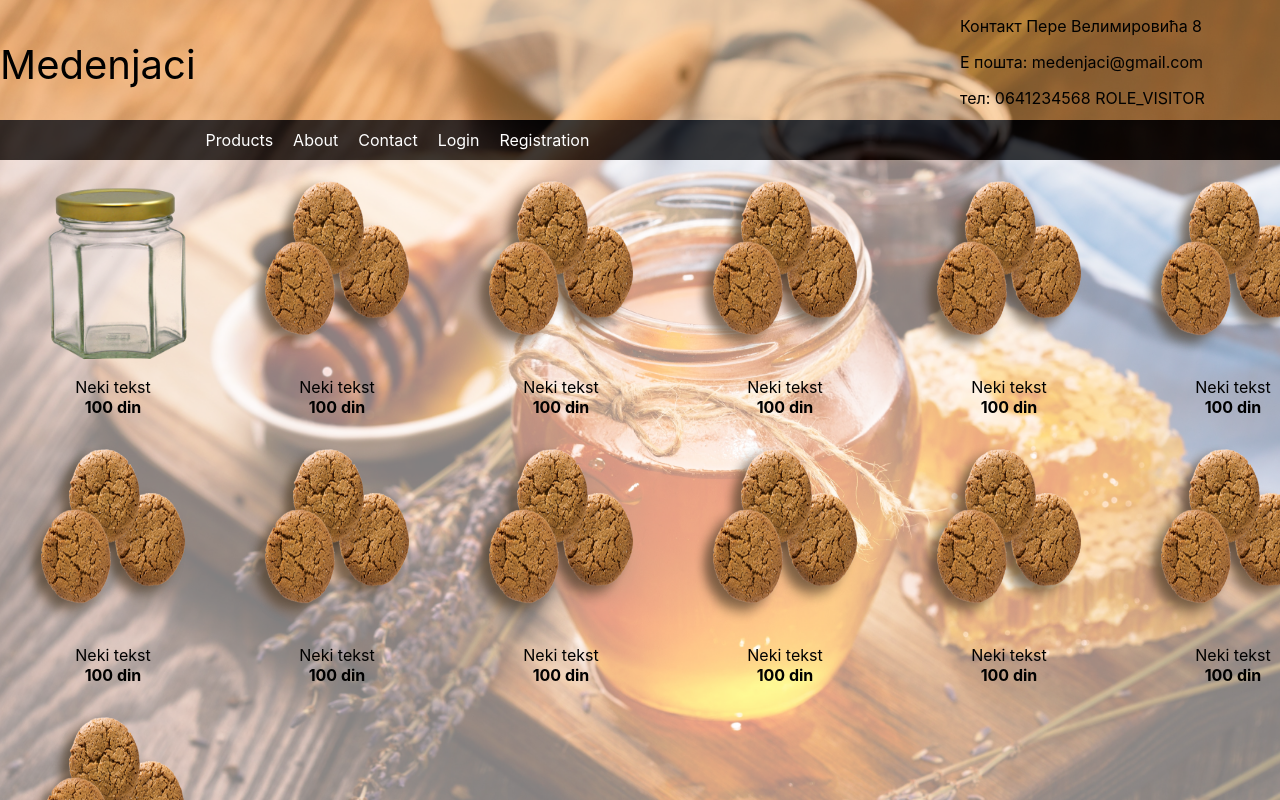
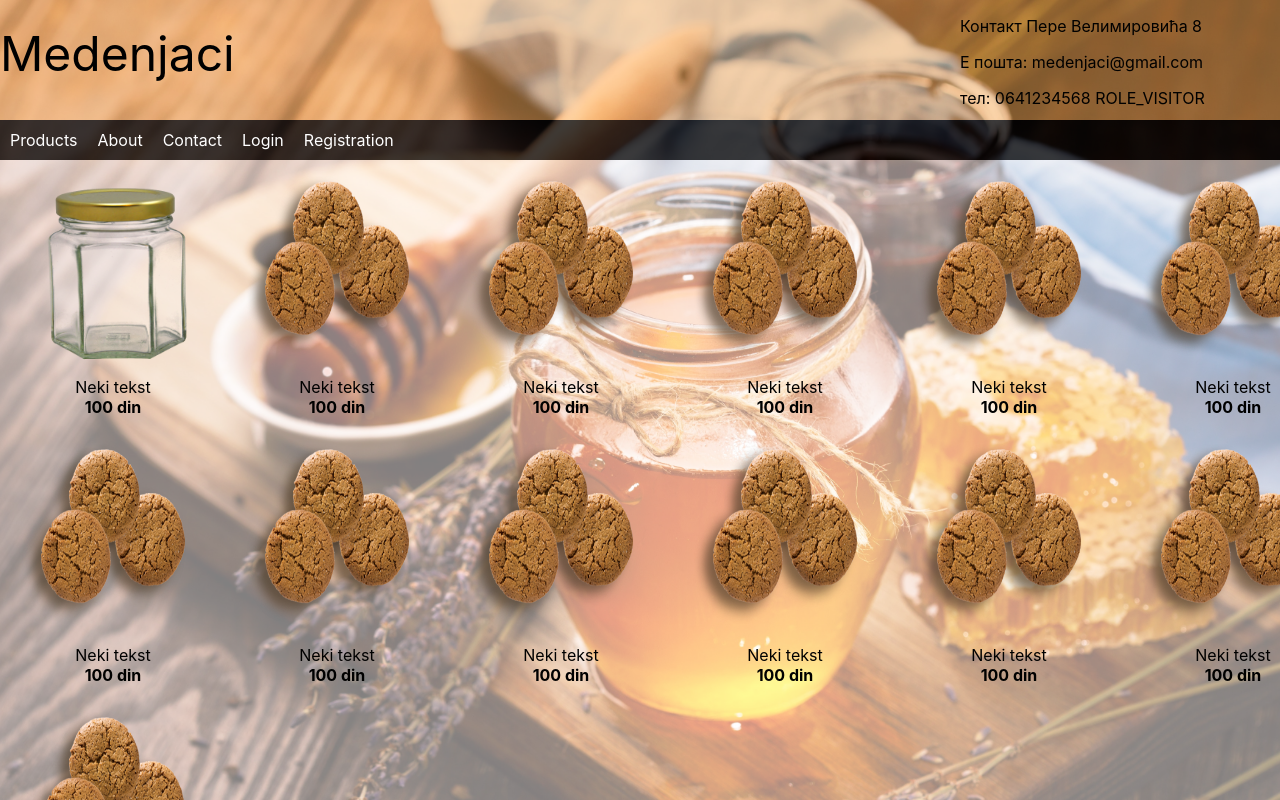
Before and after one commit to bpavle/honey-store-web, a React (Create React App) app: page / in a window 1280 px wide. Built offline with nearby package versions, Linux system fonts and the light colour scheme.

Commit message:
fix: TItle causes products to move right bug fixed

```diff
--- a/src/components/Header.module.css
+++ b/src/components/Header.module.css
@@ -5,10 +5,13 @@
   display: block;
 }
 .Left {
+  text-align: center;
+  vertical-align: middle;
   float: left;
-
-  font-size: 40px;
-  margin: 40px 0 40px 0;
+  top: 50%;
+  margin-top: 3vh;
+  font-size: 3em;
+  /* height: 15vh; */
 }
 .Right {
   width: 25%;
```
